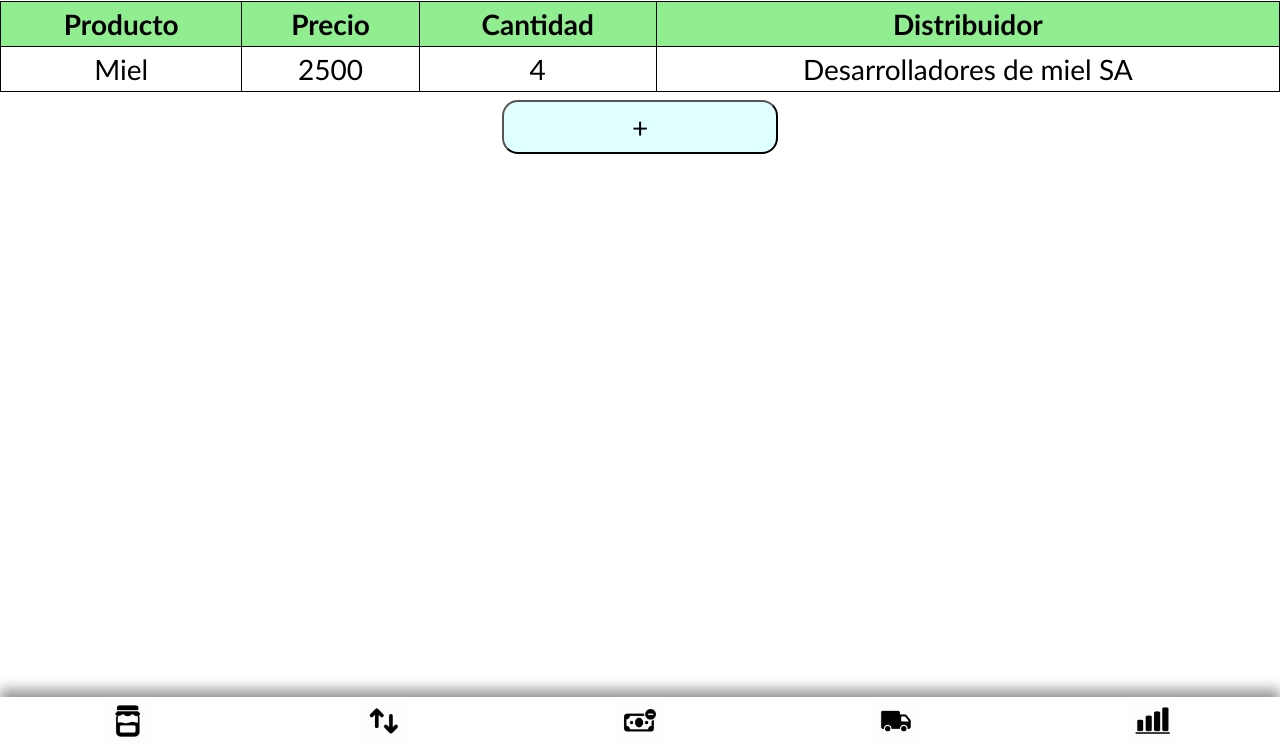
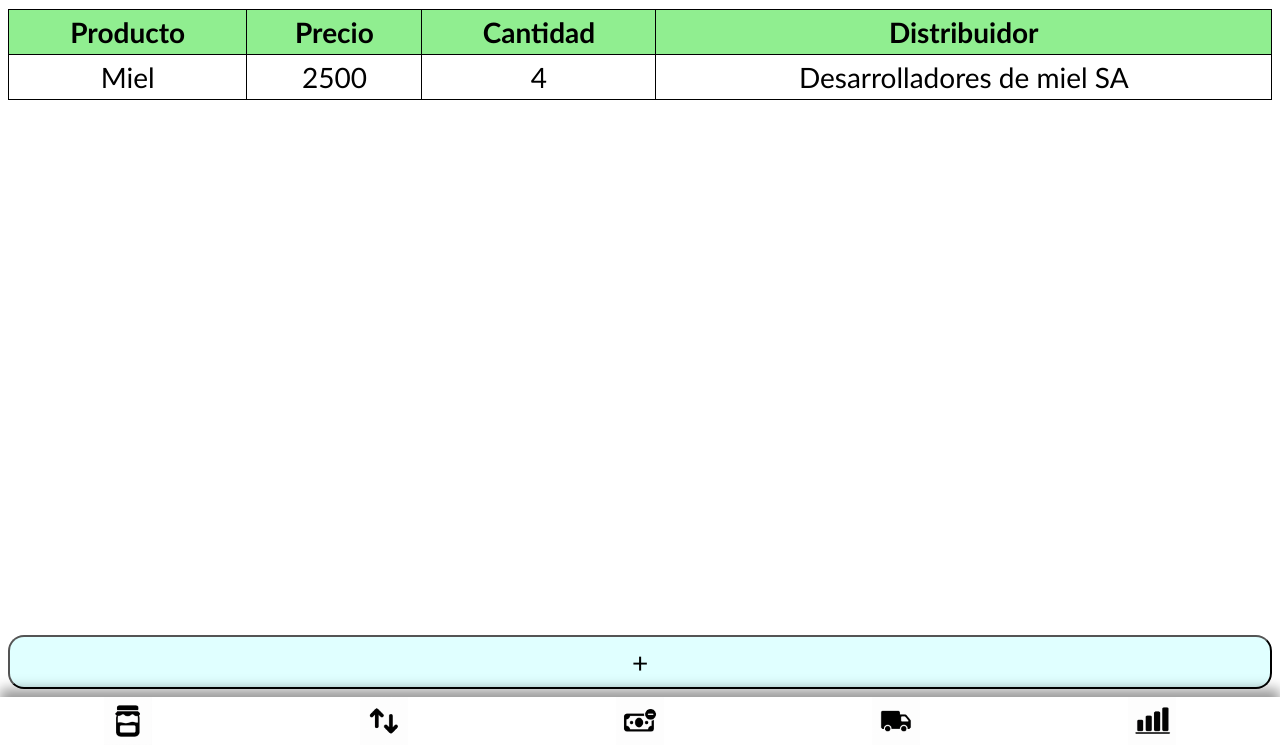
Before and after one commit to TobiasIvanGodoy/NaturalOM_interfaz, a plain HTML site: page index.html in a window 1280 px wide. Shown: the part 55-800 px from the top of the page. Drawn offline with Linux system fonts and the light colour scheme.

Commit message:
Bug de tablas arreglado

```diff
--- a/index.html
+++ b/index.html
@@ -29,6 +29,7 @@
     </div>
 
     <div class="contenedorSeccion animacion1">
+        <div class="contenedorTabla">
             <table id="tablaProductos">
                 <tr>
                     <th>Producto</th>
@@ -43,9 +44,10 @@
                     <td>Desarrolladores de miel SA</td>
                 </tr>
             </table>
-            <button id="btnAgregar">
-                +
-            </button>
+        </div>
+        <button id="btnAgregar">
+            +
+        </button>
     </div>
 
     <div id="inferior" class="contenedorRow animacion1">
--- a/style.css
+++ b/style.css
@@ -155,19 +155,24 @@ button:hover {
    ========================================================================== */
 
 .contenedorSeccion {
-    position: relative;
+    position: fixed;
     top: 7vh;
+    bottom: 6vh;
+    left: 0;
+    right: 0;
+
     display: flex;
     flex-direction: column;
-    align-items: center;
-    justify-content: top;
     gap: 1vh;
+    padding: 1vh;
 
-    height: 87vh;
-    min-width: 100%;
+    overflow: hidden;
+}
+
+.contenedorTabla {
+    flex: 1;
 
     overflow: auto;
-    background-color: white;
 }
 
 /* ==========================================================================
```
